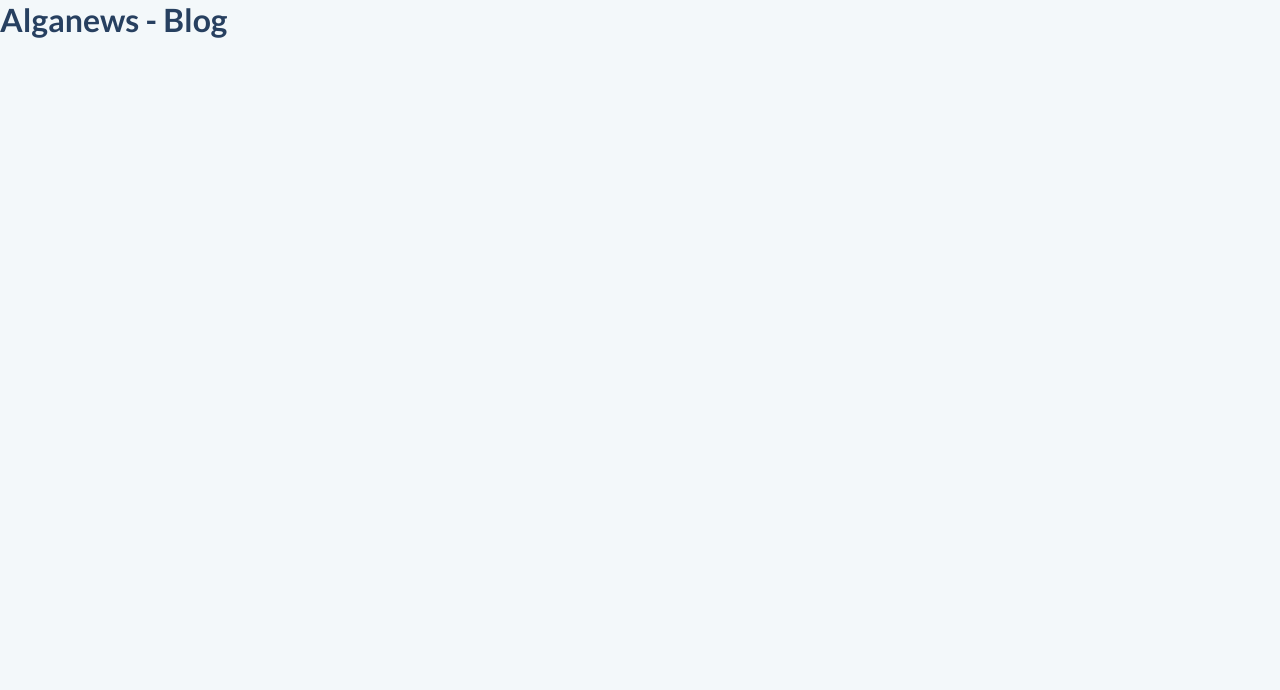
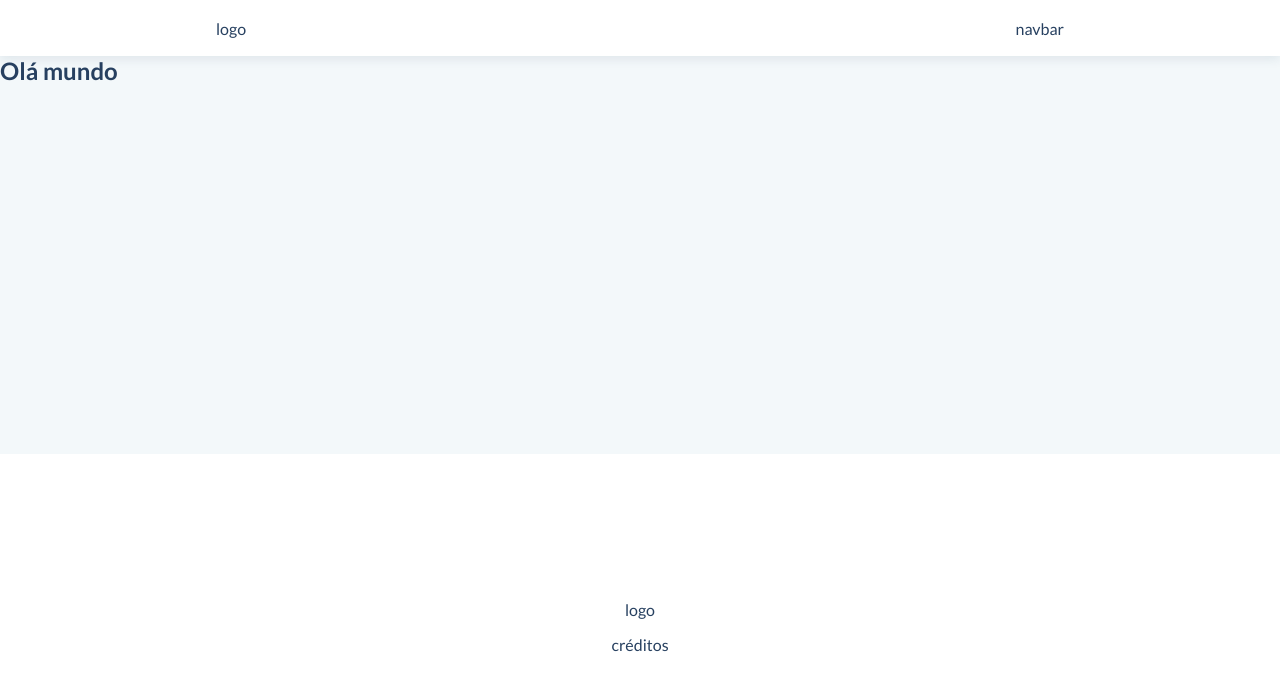
Before and after one commit to alex-holanda/alganews-blog, a Next.js app: page / in a window 1280 px wide. Shown: the top 690 px of the page. Built offline with nearby package versions, Linux system fonts and the light colour scheme.

Commit message:
Iniciado o layout do projeto

```diff
--- /dev/null
+++ b/_constants.ts
@@ -0,0 +1,2 @@
+export const HEADER_HEIGHT = 56;
+export const FOOTER_HEIGHT = 346;
--- a/package.json
+++ b/package.json
@@ -11,6 +11,7 @@
   "dependencies": {
     "babel-plugin-styled-components": "^1.13.2",
     "next": "11.1.2",
+    "polished": "^4.1.3",
     "react": "17.0.2",
     "react-dom": "17.0.2",
     "styled-components": "^5.3.1"
--- /dev/null
+++ b/src/components/Content.tsx
@@ -0,0 +1,15 @@
+import { ReactNode } from "react";
+import styled from "styled-components";
+import { FOOTER_HEIGHT, HEADER_HEIGHT } from "../../_constants";
+
+interface ContentProps {
+  children: ReactNode;
+}
+
+export default function Content(props: ContentProps) {
+  return <Wrapper>{props.children}</Wrapper>;
+}
+
+const Wrapper = styled.div`
+  min-height: calc(100vh - ${HEADER_HEIGHT}px - ${FOOTER_HEIGHT}px);
+`;
--- /dev/null
+++ b/src/components/Footer.tsx
@@ -0,0 +1,34 @@
+import styled from "styled-components";
+import { transparentize } from "polished";
+import { FOOTER_HEIGHT } from "../../_constants";
+
+export default function Footer() {
+  return (
+    <Wrapper>
+      <Container>
+        <span>logo</span>
+        <span>créditos</span>
+      </Container>
+    </Wrapper>
+  );
+}
+
+const Wrapper = styled.footer`
+  background-color: ${(props) => props.theme.activeElementBackground};
+  color: ${(props) => props.theme.activeElementForeground};
+
+  width: 100%;
+  height: ${FOOTER_HEIGHT}px;
+`;
+
+const Container = styled.div`
+  display: flex;
+  flex-direction: column;
+  gap: 16px;
+  align-items: center;
+  justify-content: center;
+
+  max-width: 848px;
+  margin: auto;
+  height: 100%;
+`;
--- /dev/null
+++ b/src/components/Header.tsx
@@ -0,0 +1,34 @@
+import styled from "styled-components";
+import { transparentize } from "polished";
+import { HEADER_HEIGHT } from "../../_constants";
+
+export default function Header() {
+  return (
+    <Wrapper>
+      <Container>
+        <span>logo</span>
+        <span>navbar</span>
+      </Container>
+    </Wrapper>
+  );
+}
+
+const Wrapper = styled.div`
+  background-color: ${(props) => props.theme.activeElementBackground};
+  color: ${(props) => props.theme.activeElementForeground};
+  box-shadow: 0 3px 10px
+    ${(props) => transparentize(0.9, props.theme.pageForeground)};
+
+  width: 100%;
+  height: ${HEADER_HEIGHT}px;
+`;
+
+const Container = styled.div`
+  display: flex;
+  align-items: center;
+  justify-content: space-between;
+
+  max-width: 848px;
+  margin: auto;
+  height: 100%;
+`;
--- a/src/pages/_app.tsx
+++ b/src/pages/_app.tsx
@@ -2,13 +2,20 @@
 import type { AppProps } from "next/app";
 
 import { ThemeProvider } from "styled-components";
-import { light } from "../styles/Theme";
+import { light } from "../styles/theme";
 import GlobalStyles from "../styles/globalStyles";
+import Header from "../components/Header";
+import Footer from "../components/Footer";
+import Content from "../components/Content";
 
 function MyApp({ Component, pageProps }: AppProps) {
   return (
     <ThemeProvider theme={light}>
-      <Component {...pageProps} />
+      <Header />
+      <Content>
+        <Component {...pageProps} />
+      </Content>
+      <Footer />
       <GlobalStyles />
     </ThemeProvider>
   );
--- a/src/pages/index.tsx
+++ b/src/pages/index.tsx
@@ -1,11 +1,9 @@
 import type { NextPage } from "next";
-import Head from "next/head";
-import Image from "next/image";
 
 const Home: NextPage = () => {
   return (
     <div>
-      <h1>Alganews - Blog</h1>
+      <h2>Olá mundo</h2>
     </div>
   );
 };
```
Also changed, not shown: 1 other file (tests, documents, lock files or other folders).
